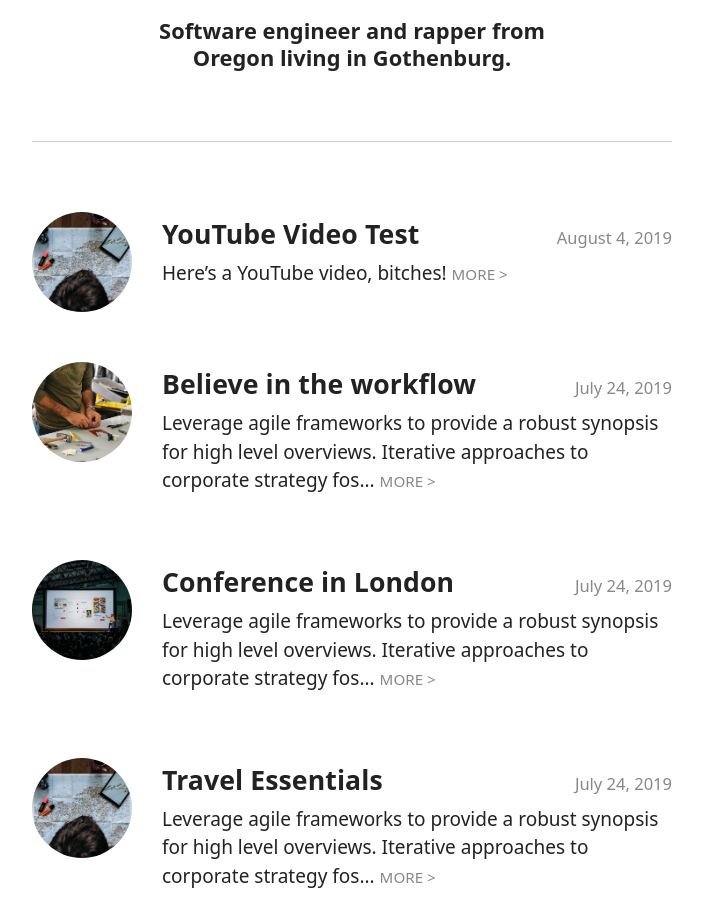
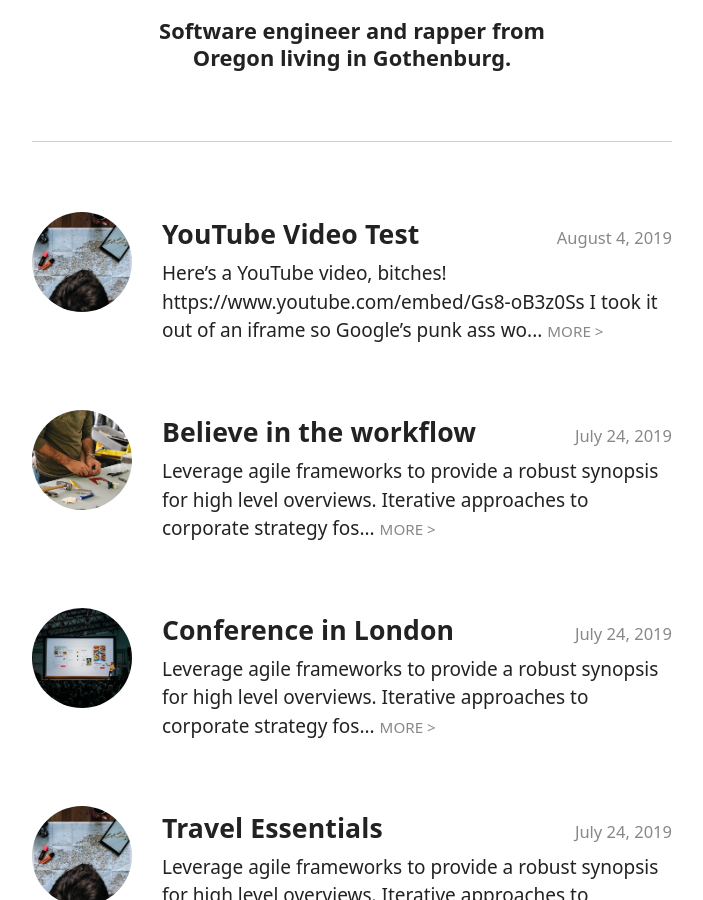
Before and after one commit to dylanhand/dylanhand.github.io, a Jekyll site: the page built from index.html, in a window 1280 px wide and 900 px high, scrolled down 407 px. Shown: the whole window, without its empty margins (288-991 px from the left). Built offline with Jekyll 4.4.1, drawn with Linux system fonts in a browser that asks for light colours; some web fonts are replaced.

Commit message:
Remove YouTube iframe to block Google tracking

```diff
--- a/_posts/2019-08-04-video-test.md
+++ b/_posts/2019-08-04-video-test.md
@@ -8,4 +8,6 @@
 
 Here's a YouTube video, bitches!
 
-<iframe width="560" height="315" src="https://www.youtube.com/embed/Gs8-oB3z0Ss" frameborder="0" allow="accelerometer; autoplay; encrypted-media; gyroscope; picture-in-picture" allowfullscreen></iframe>
+https://www.youtube.com/embed/Gs8-oB3z0Ss
+
+I took it out of an `iframe` so Google's punk ass won't track you.
```
